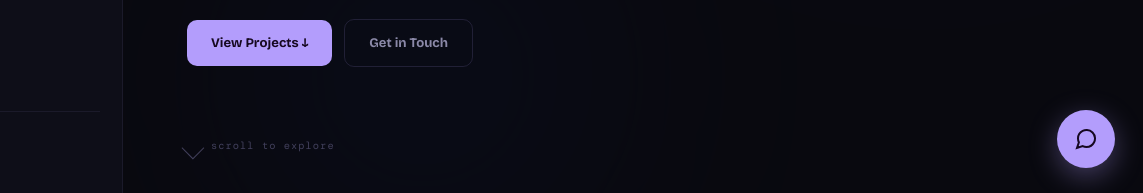
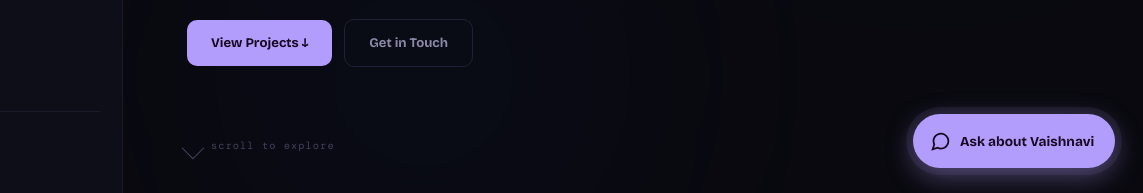
Before and after one commit to vaishnavisatish/portfolio_vaish, a website: page index.html in a window 1280 px wide. Shown: the part 604-797 px from the top of the page, 137-1280 px from the left. Drawn offline with nearby package versions, Linux system fonts and the light colour scheme; a web font is replaced by a local one.

Commit message:
Refactor bot toggle button styles and animations

```diff
--- a/index.html
+++ b/index.html
@@ -752,17 +752,32 @@ document.addEventListener('mousemove',e=>{
 }
 #bot-toggle{
   position:fixed;bottom:1.75rem;right:1.75rem;z-index:999;
-  width:58px;height:58px;border-radius:50%;
+  height:54px;padding:0 1.3rem 0 1.1rem;border-radius:30px;
   background:var(--lav);color:#160820;border:none;cursor:pointer;
-  display:flex;align-items:center;justify-content:center;
-  box-shadow:0 8px 28px rgba(179,157,252,.35);
-  transition:transform .2s var(--ease), box-shadow .2s var(--ease);
+  display:flex;align-items:center;gap:.55rem;
+  font-family:'Bricolage Grotesque',sans-serif;font-size:.85rem;font-weight:700;
+  white-space:nowrap;
+  box-shadow:0 8px 28px rgba(179,157,252,.4);
+  transition:transform .2s var(--ease), box-shadow .2s var(--ease), padding .2s var(--ease);
+  animation:bot-attn 3.2s ease-in-out 1.5s 2;
 }
-#bot-toggle:hover{transform:translateY(-3px) scale(1.04);box-shadow:0 12px 32px rgba(179,157,252,.45);}
-#bot-toggle svg{width:24px;height:24px;}
+#bot-toggle:hover{transform:translateY(-3px) scale(1.03);box-shadow:0 12px 34px rgba(179,157,252,.5);}
+#bot-toggle svg{width:21px;height:21px;flex-shrink:0;}
 #bot-toggle .x-icon{display:none;}
 #bot-toggle.open .chat-icon{display:none;}
 #bot-toggle.open .x-icon{display:block;}
+#bot-toggle.open .bt-label::before{content:'Close chat';}
+.bt-label::before{content:'Ask about Vaishnavi';}
+#bot-toggle.open{padding:0;width:54px;justify-content:center;gap:0;}
+#bot-toggle.open .bt-label{display:none;}
+
+@keyframes bot-attn{
+  0%,100%{box-shadow:0 8px 28px rgba(179,157,252,.4);}
+  50%{box-shadow:0 8px 28px rgba(179,157,252,.4),0 0 0 10px rgba(179,157,252,.12);}
+}
+@media (prefers-reduced-motion: reduce){
+  #bot-toggle{animation:none;}
+}
 
 #bot-panel{
   position:fixed;bottom:5.25rem;right:1.75rem;z-index:998;
@@ -823,12 +838,14 @@ document.addEventListener('mousemove',e=>{
   :root{--bot-w:100vw;--bot-h:100vh;}
   #bot-panel{bottom:0;right:0;border-radius:0;max-height:100vh;}
   #bot-toggle{bottom:1.25rem;right:1.25rem;}
+  .bt-label::before{content:'Ask Vaishnavi';}
 }
 </style>
 
 <button id="bot-toggle" aria-label="Open chat about Vaishnavi">
   <svg class="chat-icon" viewBox="0 0 24 24" fill="none" stroke="currentColor" stroke-width="2"><path d="M21 11.5a8.38 8.38 0 0 1-.9 3.8 8.5 8.5 0 0 1-7.6 4.7 8.38 8.38 0 0 1-3.8-.9L3 21l1.9-5.7a8.38 8.38 0 0 1-.9-3.8 8.5 8.5 0 0 1 4.7-7.6 8.38 8.38 0 0 1 3.8-.9h.5a8.48 8.48 0 0 1 8 8v.5z"/></svg>
   <svg class="x-icon" viewBox="0 0 24 24" fill="none" stroke="currentColor" stroke-width="2"><path d="M18 6 6 18M6 6l12 12"/></svg>
+  <span class="bt-label"></span>
 </button>
 
 <div id="bot-panel">
```
